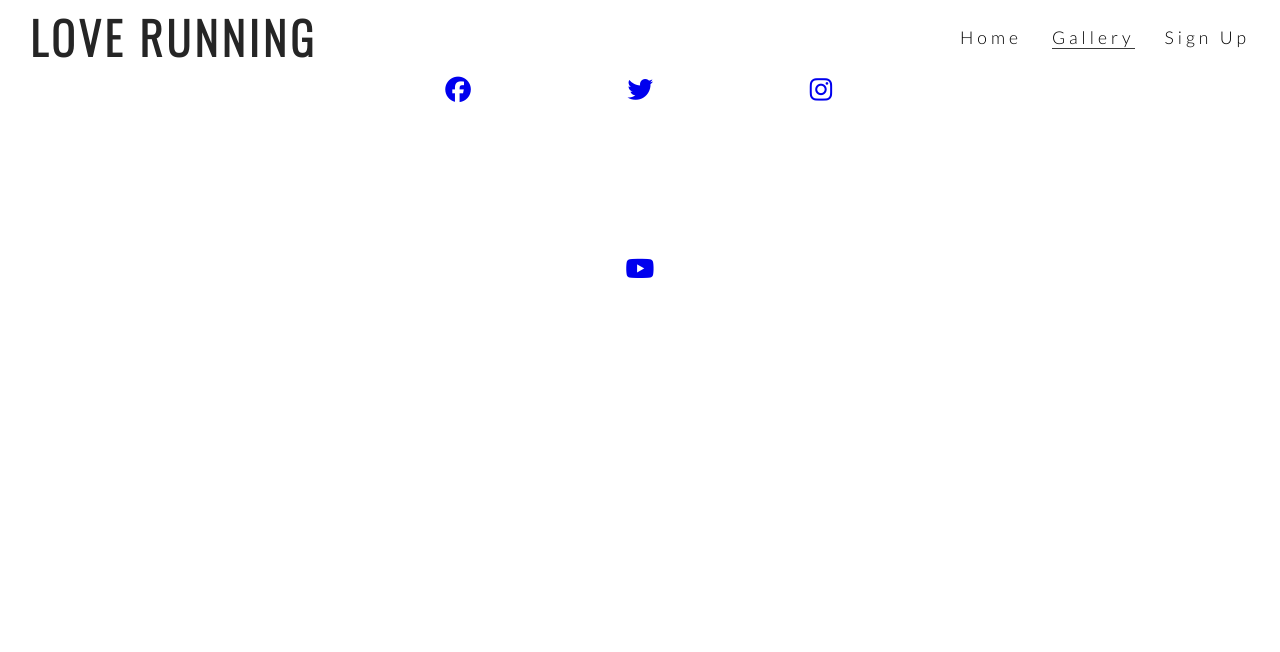
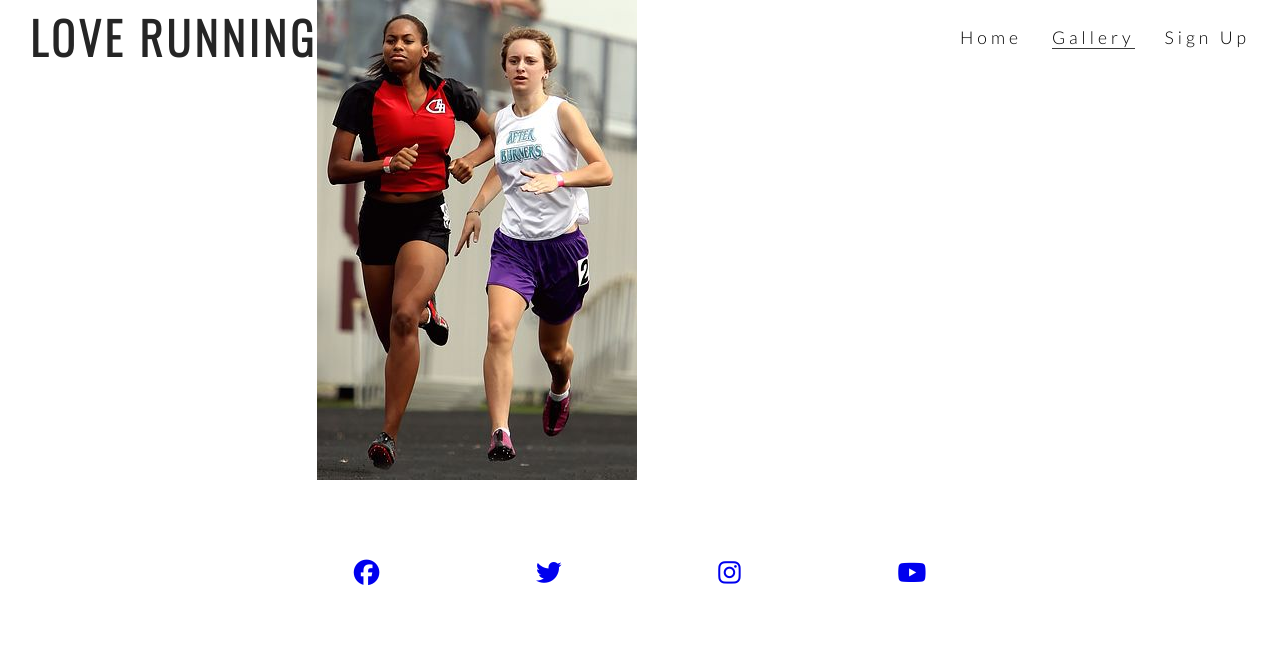
Before and after one commit to khari14/love-running, a plain HTML site: page gallery.html in a window 1280 px wide. Drawn offline with nearby package versions, Linux system fonts and the light colour scheme.

Commit message:
Add gallery image 1

```diff
--- a/gallery.html
+++ b/gallery.html
@@ -25,6 +25,10 @@
         </nav>
 
     </header>
+
+<section>
+    <img src="assets/images/athletes.jpg" alt="Two atheletes running">
+</section>
 
 <footer>
     <ul class="social-networks">
```
Also changed, not shown: assets/images/athletes.jpg (added), assets/images/girls.jpg (added), assets/images/man.jpg (added), assets/images/mud-run.jpg (added), assets/images/runner1.jpg (added), assets/images/runner2.jpg (added), assets/images/runner3.jpg (added), assets/images/runner4.jpg (added), assets/images/running_gang.jpg (added).
